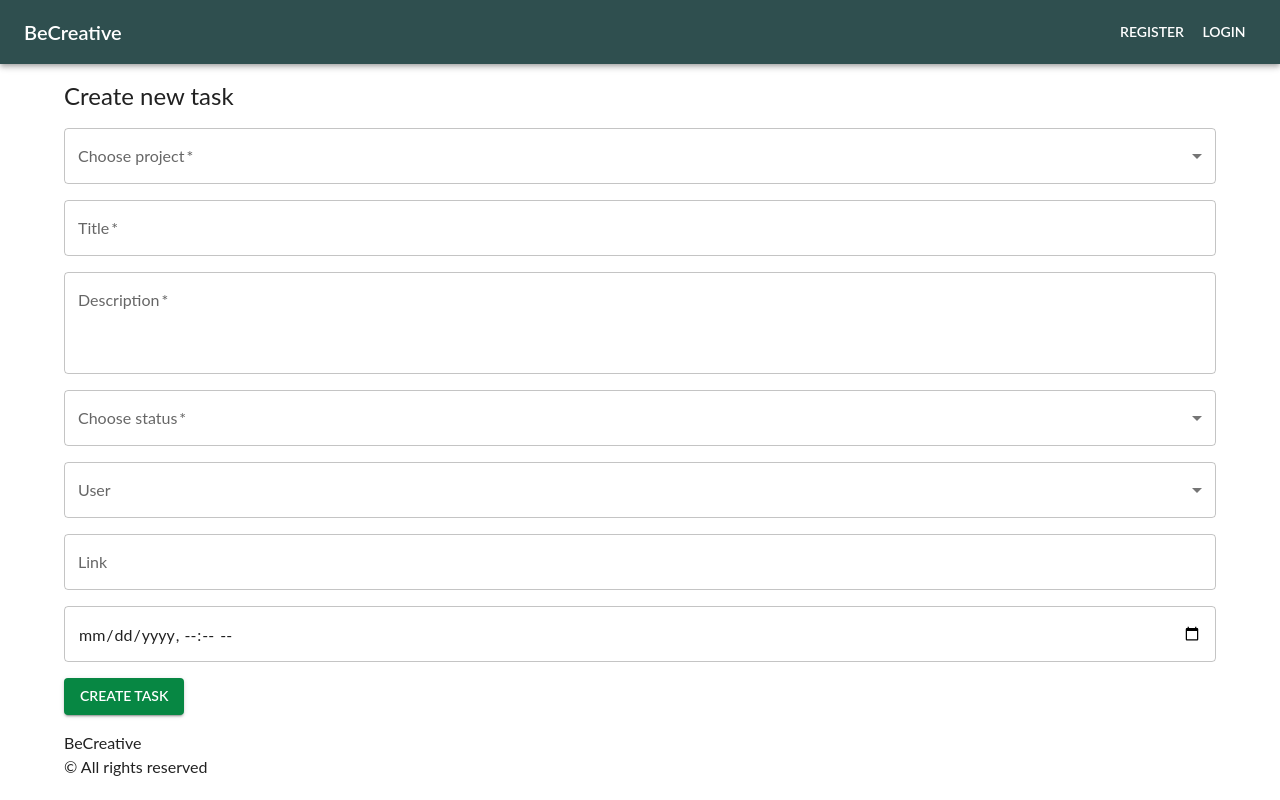
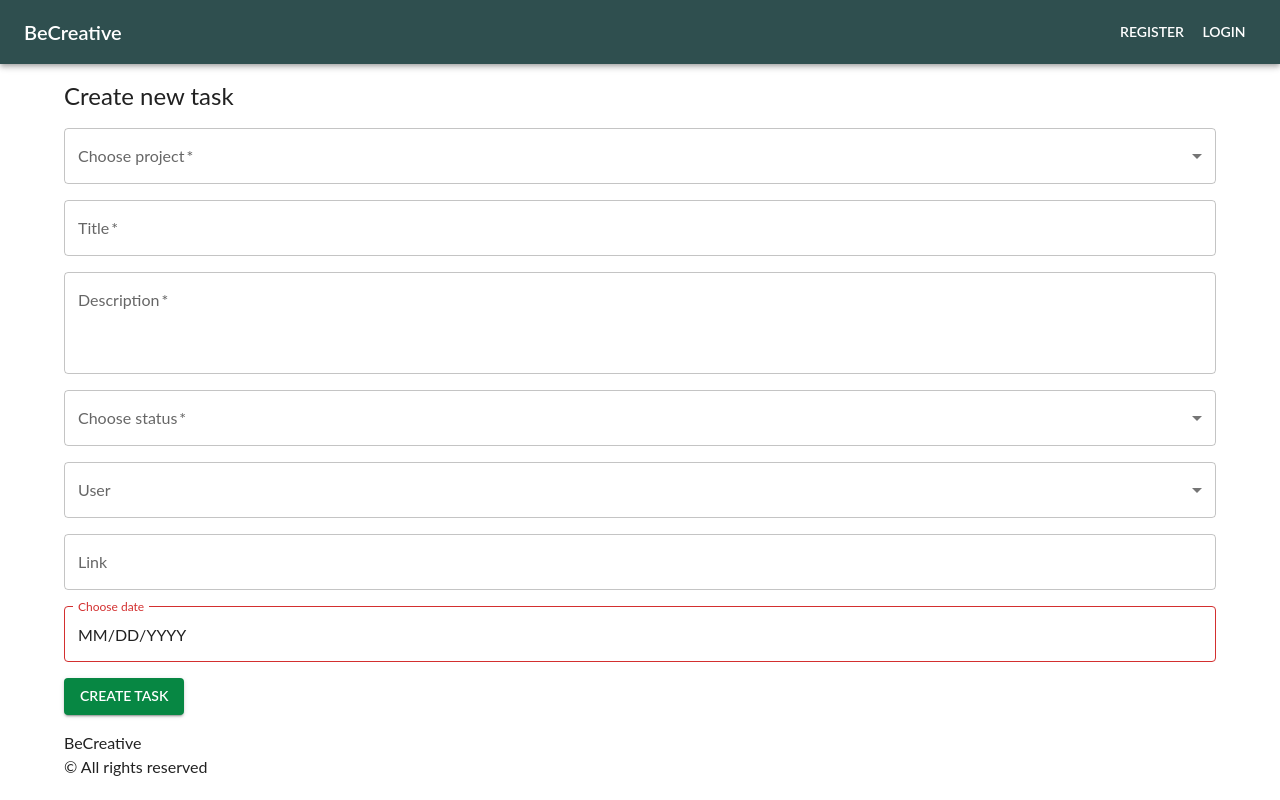
Before and after one commit to dmsagaidak/be-creative, a React (Create React App) app in the folder frontend/: page /tasks/new in a window 1280 px wide. Built offline with nearby package versions, Linux system fonts and the light colour scheme.

Commit message:
Updated ProjectForm.tsx and TaskForm.tsx. Fixed bugs with date inputs

```diff
--- a/frontend/src/features/ tasks/components/TaskForm.tsx
+++ b/frontend/src/features/ tasks/components/TaskForm.tsx
@@ -12,6 +12,10 @@ import { useAppDispatch, useAppSelector } from '../../../app/hooks';
 import { selectUser, selectUsers } from '../../users/usersSlice';
 import { selectProjects } from '../../projects/projectsSlice';
 import { fetchUsers } from '../../users/usersThunks';
+import { LocalizationProvider } from '@mui/x-date-pickers/LocalizationProvider';
+import { AdapterDayjs } from '@mui/x-date-pickers/AdapterDayjs';
+import { DatePicker } from '@mui/x-date-pickers/DatePicker';
+import dayjs from 'dayjs';
 
 interface Props {
   onSubmit: (mutation: TaskMutation) => void;
@@ -158,15 +162,15 @@ const TaskForm: React.FC<Props> = ({onSubmit, existingTask, fetchTaskLoading, lo
             />
           </Grid>
           <Grid item xs>
-            <TextField
-              required
-              type='datetime-local'
-              id='deadline'
-              name="deadline"
-              value={state.deadline}
-              onChange={inputChangeHandler}
-              disabled={loading}
-            />
+            <LocalizationProvider dateAdapter={AdapterDayjs}>
+              <DatePicker
+                label="Choose date"
+                value={dayjs(state.deadline)}
+                onChange={(newValue) =>
+                  setState((prevState) =>
+                    ({...prevState, deadline: newValue ? newValue.format('YYYY-MM-DD') : '',}))}
+              />
+            </LocalizationProvider>
           </Grid>
           <Grid item xs>
             <Button
--- a/frontend/src/features/projects/components/ProjectForm.tsx
+++ b/frontend/src/features/projects/components/ProjectForm.tsx
@@ -5,6 +5,10 @@ import FileInput from '../../../components/UI/FileInput/FileInput';
 import { useAppDispatch, useAppSelector } from '../../../app/hooks';
 import { selectUser, selectUsers } from '../../users/usersSlice';
 import { fetchUsers } from '../../users/usersThunks';
+import { LocalizationProvider } from '@mui/x-date-pickers/LocalizationProvider';
+import { AdapterDayjs } from '@mui/x-date-pickers/AdapterDayjs';
+import { DatePicker } from '@mui/x-date-pickers/DatePicker';
+import dayjs from 'dayjs';
 
 interface Props {
   onSubmit: (project: ProjectMutation) => void;
@@ -121,31 +125,30 @@ const ProjectForm: React.FC<Props> = ({onSubmit, loading, error, existingProject
           </Grid>
           <Grid item xs>
             <Typography component='p'>Start:</Typography>
-            <TextField
-              required
-              type='datetime-local'
-              id='start'
-              name='start'
-              value={state.start}
-              onChange={inputChangeHandler}
-              disabled={loading}
-              error={Boolean(getFieldError('start'))}
-              helperText={getFieldError('start')}
-            />
+            <LocalizationProvider
+              dateAdapter={AdapterDayjs}
+            >
+              <DatePicker
+              label="Choose date"
+              value={dayjs(state.start)}
+              onChange={(newValue) =>
+                setState((prevState) =>
+                  ({...prevState, start: newValue ? newValue.format('YYYY-MM-DD') : '',}))}
+              />
+            </LocalizationProvider>
           </Grid>
           <Grid item xs>
             <Typography component='p'>Deadline:</Typography>
-            <TextField
-              required
-              type='datetime-local'
-              id='deadline'
-              name='deadline'
-              value={state.deadline}
-              onChange={inputChangeHandler}
-              disabled={loading}
-              error={Boolean(getFieldError('deadline'))}
-              helperText={getFieldError('deadline')}
-            />
+            <LocalizationProvider
+              dateAdapter={AdapterDayjs}>
+              <DatePicker
+                label="Choose the date"
+                value={dayjs(state.deadline)}
+                onChange={(newValue) =>
+                  setState((prevState) =>
+                    ({...prevState, deadline: newValue ? newValue.format('YYYY-MM-DD') : '',}))}
+              />
+            </LocalizationProvider>
           </Grid>
           <Grid item xs>
             <FileInput onChange={fileInputChangeHandler} name="image" label="Image" />
```
